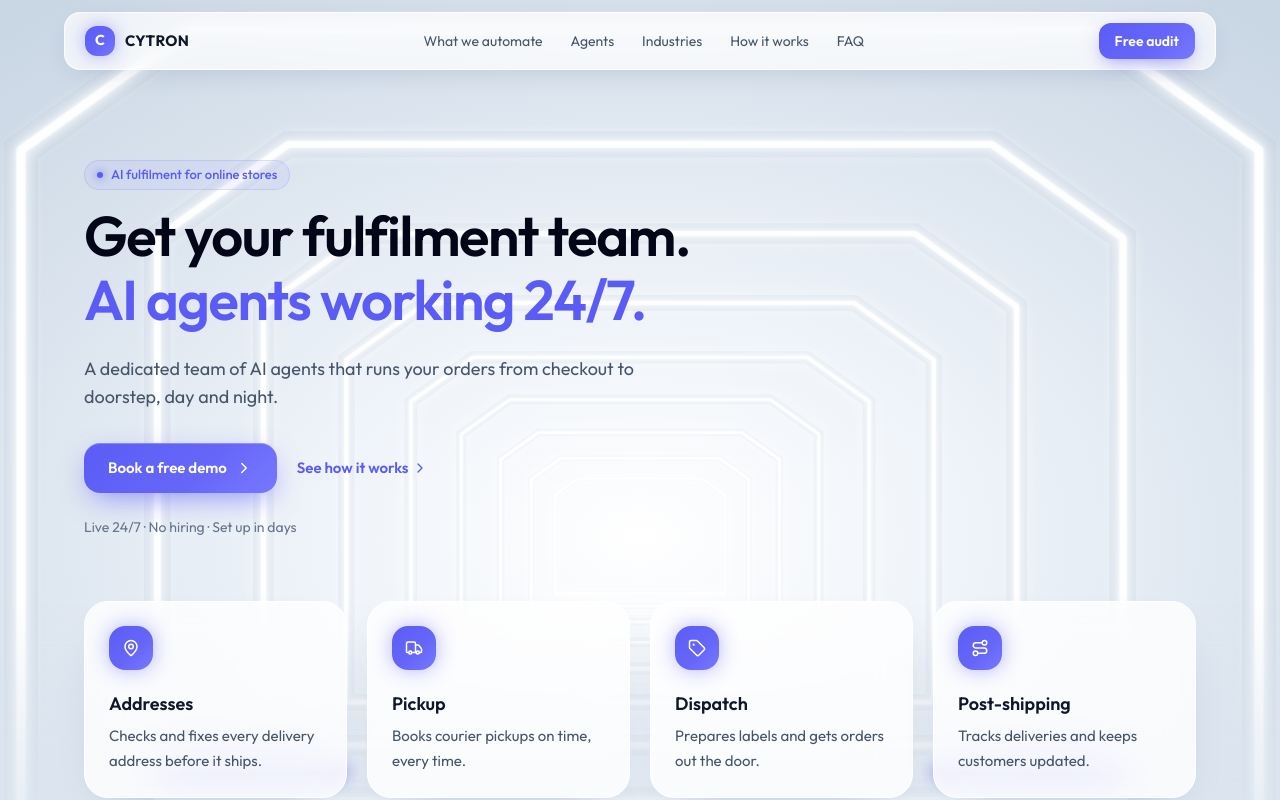
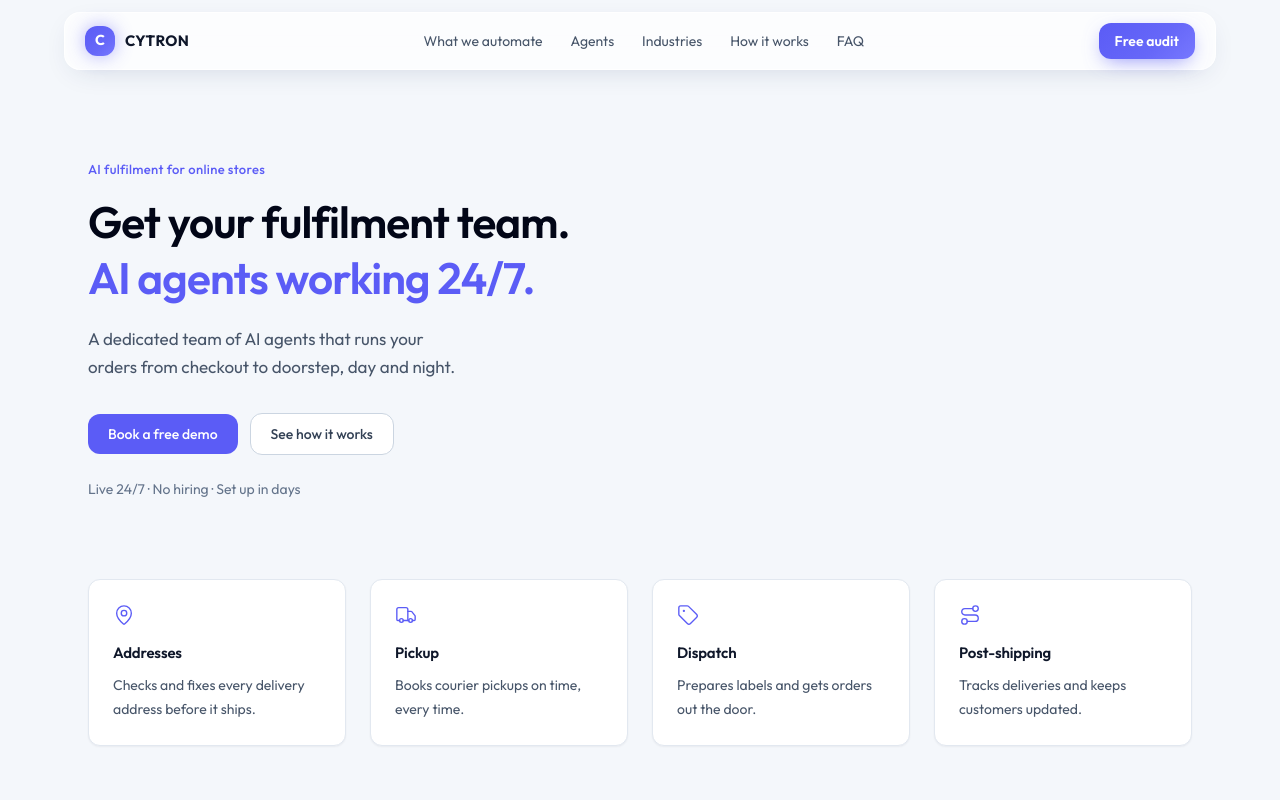
Before and after one commit to thiagocaian/Generate-auto-post-AI-videos-to-social-media-with-Veo3-and-Blotato, a Next.js app: page / in a window 1280 px wide. Shown: the top 800 px of the page. Built offline with nearby package versions, Linux system fonts and the light colour scheme.

Commit message:
feat: give the home hero a quieter corporate treatment
Drop the LED tunnel, motion, and gradient tiles. Keep the accent
colour, the approved copy, and the same demo and how-it-works links.

Co-authored-by: Thiago  <caianthiago@gmail.com>

```diff
--- a/components/HomeHero.tsx
+++ b/components/HomeHero.tsx
@@ -2,10 +2,9 @@
 
 import { Suspense } from "react";
 import { useSearchParams } from "next/navigation";
-import { motion } from "framer-motion";
-import { ChevronRight, MapPin, Route, Tag, Truck, type LucideIcon } from "lucide-react";
-import LedTunnel from "@/components/LedTunnel";
-import { ACCENT, cta, GRADIENT } from "@/components/site";
+import { track } from "@vercel/analytics";
+import { MapPin, Route, Tag, Truck, type LucideIcon } from "lucide-react";
+import { ACCENT } from "@/components/site";
 
 /**
  * Home hero copy switch.
@@ -42,28 +41,24 @@ function resolveHeroVariant(query: string | null): HeroVariant {
   return HERO_VARIANT_DEFAULT;
 }
 
+const primaryButton =
+  "inline-flex w-full max-w-xs items-center justify-center rounded-lg bg-[#5b5cf6] px-5 py-2.5 text-sm font-medium text-white transition-colors hover:bg-[#4e4fe0] focus-visible:outline focus-visible:outline-2 focus-visible:outline-offset-2 focus-visible:outline-[#5b5cf6] lg:w-auto lg:max-w-none";
+
+const secondaryButton =
+  "inline-flex w-full max-w-xs items-center justify-center rounded-lg border border-slate-300 bg-white px-5 py-2.5 text-sm font-medium text-slate-700 transition-colors hover:border-slate-400 hover:bg-slate-50 focus-visible:outline focus-visible:outline-2 focus-visible:outline-offset-2 focus-visible:outline-[#5b5cf6] lg:w-auto lg:max-w-none";
+
 export function HomeHeroContent({ variant }: { variant: HeroVariant }) {
   const copy = COPY[variant];
   return (
-    <section aria-labelledby="home-hero-heading" className="relative isolate overflow-hidden pb-16 pt-32 sm:pb-24 sm:pt-40">
-      <LedTunnel />
-      <div className="relative mx-auto max-w-6xl px-5">
-        <div className="text-center lg:text-left">
-          <motion.p
-            initial={{ opacity: 0, y: 8 }}
-            animate={{ opacity: 1, y: 0 }}
-            className="mb-4 inline-flex items-center gap-2 rounded-full border border-[#5b5cf6]/15 bg-[#5b5cf6]/[0.06] px-3 py-1 text-[13px] font-medium"
-            style={{ color: ACCENT }}
-          >
-            <span className="h-1.5 w-1.5 rounded-full shadow-[0_0_8px_currentColor]" style={{ background: "currentColor" }} />
+    <section aria-labelledby="home-hero-heading" className="border-b border-slate-200/80 bg-[#f4f7fb] pb-20 pt-32 sm:pb-28 sm:pt-40">
+      <div className="mx-auto max-w-6xl px-6">
+        <div className="mx-auto max-w-2xl text-center lg:mx-0 lg:max-w-3xl lg:text-left">
+          <p className="text-[13px] font-medium tracking-wide" style={{ color: ACCENT }}>
             AI fulfilment for online stores
-          </motion.p>
-          <motion.h1
+          </p>
+          <h1
             id="home-hero-heading"
-            initial={{ opacity: 0, y: 14 }}
-            animate={{ opacity: 1, y: 0 }}
-            transition={{ delay: 0.05 }}
-            className="text-balance text-[30px] font-semibold leading-[1.08] tracking-tight text-slate-950 sm:text-[46px] lg:text-[56px]"
+            className="mt-4 text-balance text-[1.75rem] font-semibold leading-[1.2] tracking-[-0.02em] text-slate-950 sm:text-[2.5rem] lg:text-[2.75rem]"
           >
             <span className="block">{copy.lead}</span>
             {copy.accent ? (
@@ -71,48 +66,31 @@ export function HomeHeroContent({ variant }: { variant: HeroVariant }) {
                 {copy.accent}
               </span>
             ) : null}
-          </motion.h1>
-          <motion.p
-            initial={{ opacity: 0, y: 14 }}
-            animate={{ opacity: 1, y: 0 }}
-            transition={{ delay: 0.12 }}
-            className="mx-auto mt-6 max-w-xl text-base leading-relaxed text-slate-600 sm:text-lg lg:mx-0"
-          >
+          </h1>
+          <p className="mx-auto mt-5 max-w-xl text-balance text-base leading-7 text-slate-600 lg:mx-0 lg:text-[17px]">
             {copy.sub}
-          </motion.p>
-          <motion.div
-            initial={{ opacity: 0, y: 14 }}
-            animate={{ opacity: 1, y: 0 }}
-            transition={{ delay: 0.18 }}
-            className="mt-8 flex flex-col items-center gap-3 lg:flex-row lg:items-center lg:justify-start"
-          >
-            {cta("Book a free demo")}
-            <a href="#how" className="group inline-flex items-center gap-1 px-2 py-2 text-[15px] font-semibold" style={{ color: ACCENT }}>
+          </p>
+          <div className="mt-8 flex flex-col items-center gap-3 lg:flex-row lg:justify-start">
+            <a href="#audit" onClick={() => track("lead_audit_started")} className={primaryButton}>
+              Book a free demo
+            </a>
+            <a href="#how" className={secondaryButton}>
               See how it works
-              <ChevronRight size={16} className="transition-transform group-hover:translate-x-0.5" />
             </a>
-          </motion.div>
+          </div>
           <p className="mt-6 text-sm text-slate-500">Live 24/7 · No hiring · Set up in days</p>
         </div>
 
-        <div className="mt-12 grid grid-cols-2 gap-3 sm:gap-5 lg:mt-16 lg:grid-cols-4">
-          {AGENTS.map(({ icon: Icon, title, text }, i) => (
-            <motion.article
+        <div className="mt-16 grid grid-cols-2 gap-4 lg:mt-20 lg:grid-cols-4 lg:gap-6">
+          {AGENTS.map(({ icon: Icon, title, text }) => (
+            <article
               key={title}
-              initial={{ opacity: 0, y: 16 }}
-              animate={{ opacity: 1, y: 0 }}
-              transition={{ delay: 0.22 + i * 0.06 }}
-              className="rounded-3xl border border-white bg-white/80 p-4 text-left shadow-[0_20px_50px_-30px_rgba(40,60,120,0.35)] backdrop-blur-xl sm:p-6"
+              className="rounded-xl border border-slate-200 bg-white p-5 text-left shadow-[0_1px_2px_rgba(15,23,42,0.05)] sm:p-6"
             >
-              <div
-                className="mb-3 flex h-10 w-10 items-center justify-center rounded-2xl text-white shadow-[0_0_20px_rgba(91,92,246,0.45)] sm:mb-5 sm:h-11 sm:w-11"
-                style={{ background: GRADIENT }}
-              >
-                <Icon size={18} aria-hidden />
-              </div>
-              <h2 className="mb-1.5 text-[15px] font-semibold text-slate-900 sm:text-lg">{title}</h2>
-              <p className="text-[13px] leading-snug text-slate-600 sm:text-[15px] sm:leading-relaxed">{text}</p>
-            </motion.article>
+              <Icon size={22} strokeWidth={1.5} aria-hidden style={{ color: ACCENT }} />
+              <h2 className="mt-4 text-[15px] font-semibold tracking-[-0.01em] text-slate-900">{title}</h2>
+              <p className="mt-2 text-sm leading-6 text-slate-600">{text}</p>
+            </article>
           ))}
         </div>
       </div>
```
